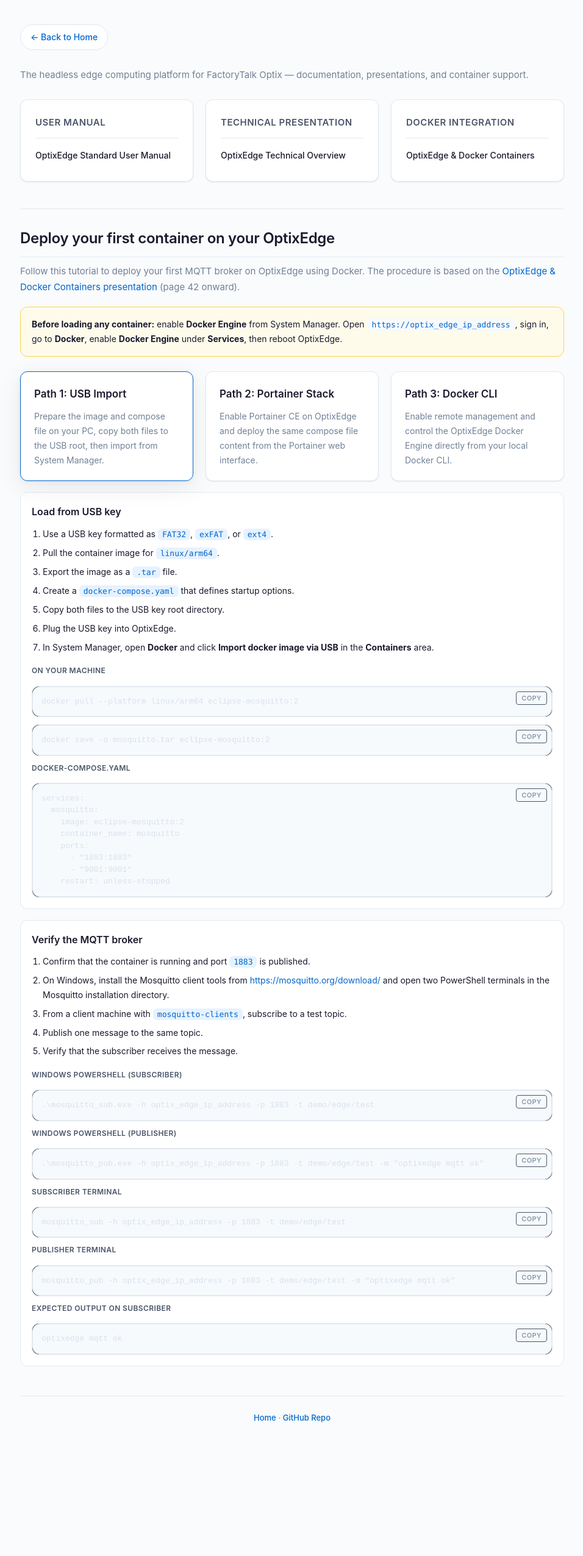
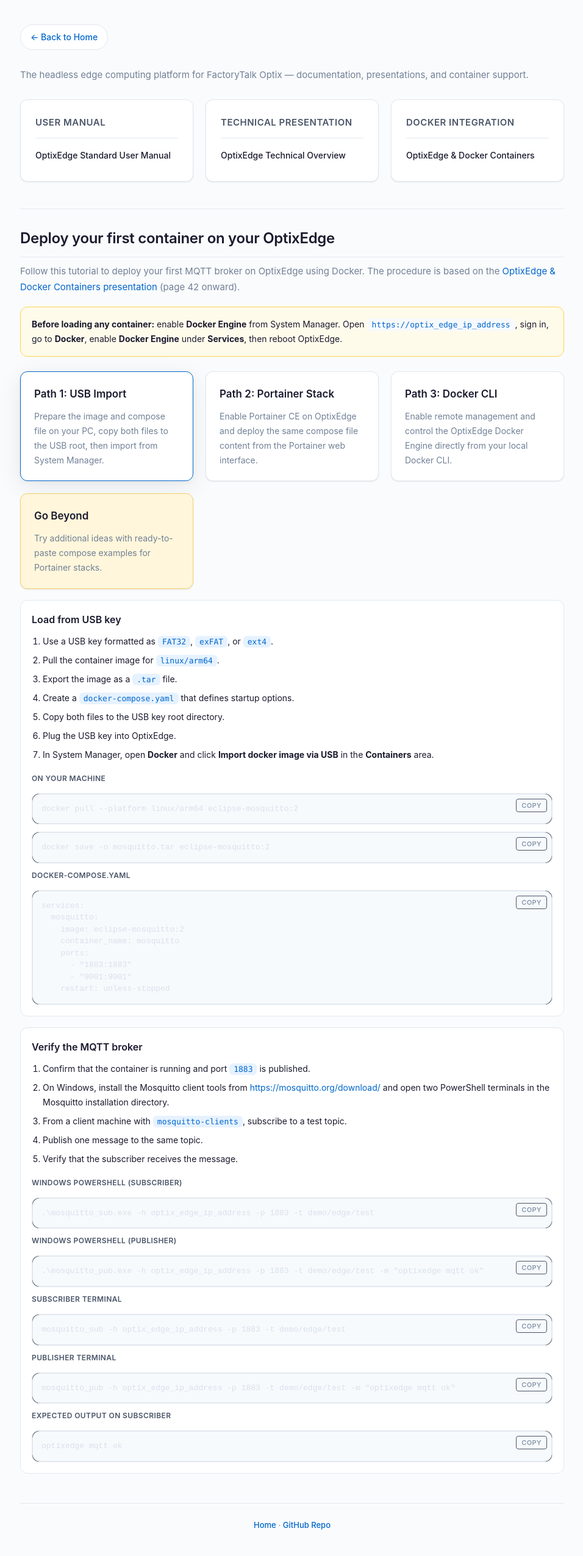
Before and after one commit to massimovar/LearningFTOptix, a Jekyll site: the page built from docs/chapters/OptixEdge.html, in a window 1280 px wide. Shown: the whole page at 61% size, without its empty margins (161-1117 px from the left). Built offline with Jekyll 4.4.1, drawn with Linux system fonts in a browser that asks for light colours; before the commit the page ends 2376 px from its top, so only the background shows below that; some of the changed lines change nothing that is shown.

Commit message:
Add Go Beyond Docker CLI ideas tile with compose examples

```diff
--- a/docs/chapters/OptixEdge.html
+++ b/docs/chapters/OptixEdge.html
@@ -89,6 +89,15 @@
   .deploy-card.is-active {
     border-color: var(--accent);
     box-shadow: var(--card-shadow-hover);
+  }
+  .deploy-card-ideas {
+    background: #fff6db;
+    border-color: #f5cf70;
+  }
+  .deploy-card-ideas:hover,
+  .deploy-card-ideas.is-active {
+    border-color: #e3ad24;
+    box-shadow: 0 12px 28px rgba(227, 173, 36, 0.25);
   }
   .deploy-card h3 {
     margin: 0 0 10px;
@@ -234,6 +243,10 @@
       <h3>Path 3: Docker CLI</h3>
       <p>Enable remote management and control the OptixEdge Docker Engine directly from your local Docker CLI.</p>
     </button>
+    <button class="deploy-card deploy-toggle deploy-card-ideas" data-target="path-4" aria-expanded="false" aria-controls="path-4" type="button">
+      <h3>Go Beyond</h3>
+      <p>Try additional ideas with ready-to-paste compose examples for Portainer stacks.</p>
+    </button>
   </div>
 
   <div class="path path-panel is-visible" id="path-1">
@@ -318,6 +331,95 @@
     <div class="code-block">
       <button class="copy-btn" type="button">Copy</button>
       <pre>Remove-Item Env:DOCKER_HOST</pre>
+    </div>
+  </div>
+
+  <div class="path path-panel" id="path-4">
+    <h4>Go Beyond: more exercise ideas</h4>
+    <ol>
+      <li><strong>Kuma container:</strong> run Uptime Kuma to monitor service uptime with a simple web dashboard.</li>
+      <li><strong>MySQL + phpMyAdmin:</strong> deploy a database plus a web UI to practice persistence and service linking.</li>
+      <li><strong>Gemma 3 (1B):</strong> run Ollama with the smallest Gemma 3 model for lightweight local AI experiments.</li>
+    </ol>
+
+    <span class="code-label">1) Uptime Kuma stack (Portainer)</span>
+    <div class="code-block">
+      <button class="copy-btn" type="button">Copy</button>
+      <pre>version: '3.8'
+
+services:
+  kuma:
+    image: docker.io/louislam/uptime-kuma:1
+    container_name: kuma
+    ports:
+      - "3001:3001"
+    volumes:
+      - kuma_data:/app/data
+    restart: unless-stopped
+
+volumes:
+  kuma_data:</pre>
+    </div>
+
+    <span class="code-label">2) MySQL + phpMyAdmin stack (Portainer)</span>
+    <div class="code-block">
+      <button class="copy-btn" type="button">Copy</button>
+      <pre>version: '3.8'
+
+services:
+  mysql:
+    image: mysql:8
+    container_name: mysql-retention
+    environment:
+      MYSQL_ROOT_PASSWORD: Password01 # Change to a strong password
+      MYSQL_DATABASE: example_db
+      MYSQL_USER: user
+      MYSQL_PASSWORD: Password01 # Change to a strong password
+    ports:
+      - "3306:3306"
+    volumes:
+      - mysql_data:/var/lib/mysql
+    restart: unless-stopped
+
+  phpmyadmin:
+    image: phpmyadmin:latest
+    container_name: phpmyadmin
+    depends_on:
+      - mysql
+    environment:
+      PMA_HOST: mysql
+      PMA_PORT: 3306
+      MYSQL_ROOT_PASSWORD: Password01 # Keep in sync with MYSQL_ROOT_PASSWORD
+    ports:
+      - "8090:80"
+    restart: unless-stopped
+
+volumes:
+  mysql_data:</pre>
+    </div>
+
+    <span class="code-label">3) Ollama + Gemma 3 1B stack (Portainer)</span>
+    <div class="code-block">
+      <button class="copy-btn" type="button">Copy</button>
+      <pre>version: '3.8'
+
+services:
+  ollama:
+    image: docker.io/ollama/ollama:latest
+    container_name: ollama-gemma3-1b
+    ports:
+      - "11434:11434"
+    volumes:
+      - ollama_data:/root/.ollama
+    command: >
+      /bin/sh -c "ollama serve &
+      sleep 5;
+      ollama list | grep -q 'gemma3:1b' || ollama pull gemma3:1b;
+      wait"
+    restart: unless-stopped
+
+volumes:
+  ollama_data:</pre>
     </div>
   </div>
 
```
